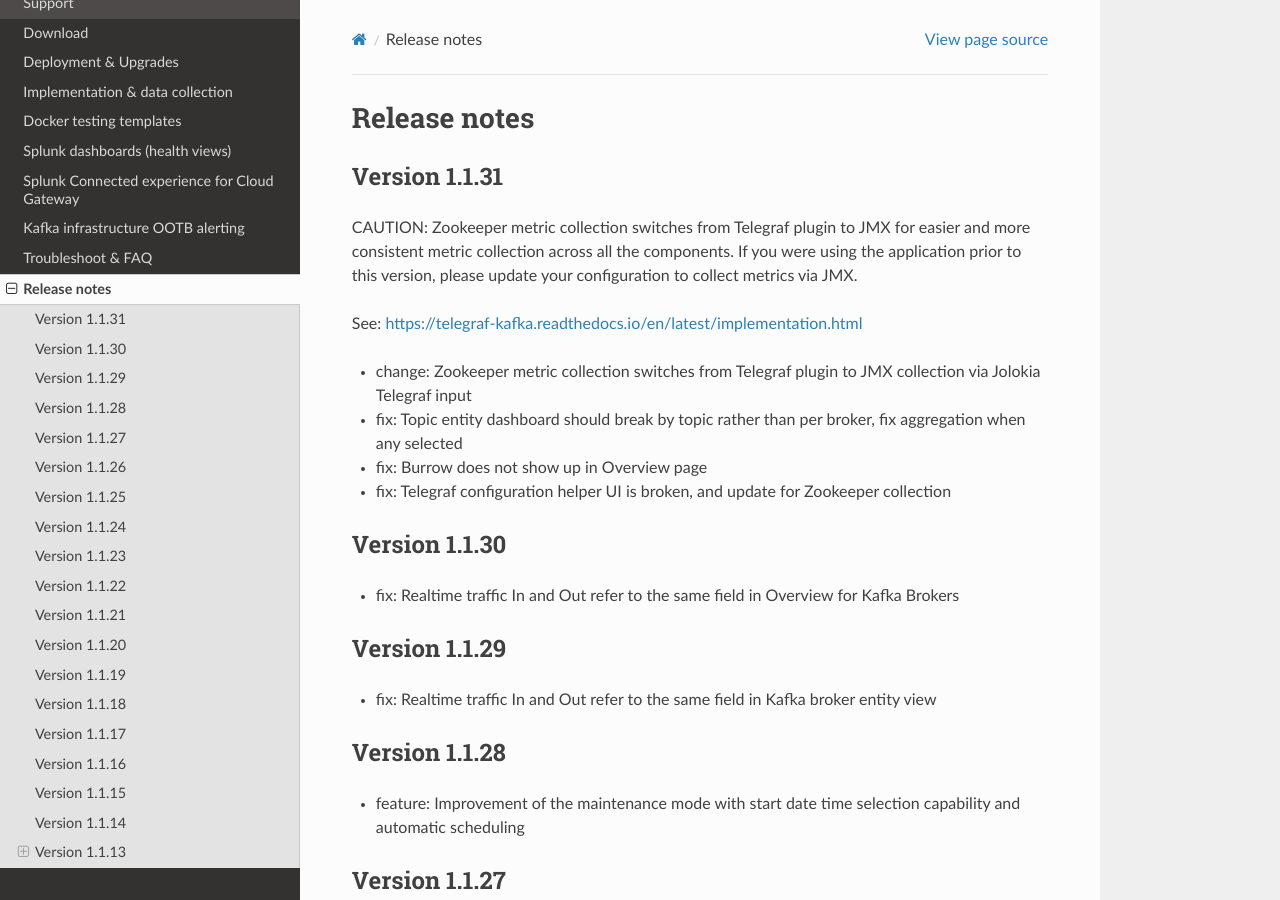
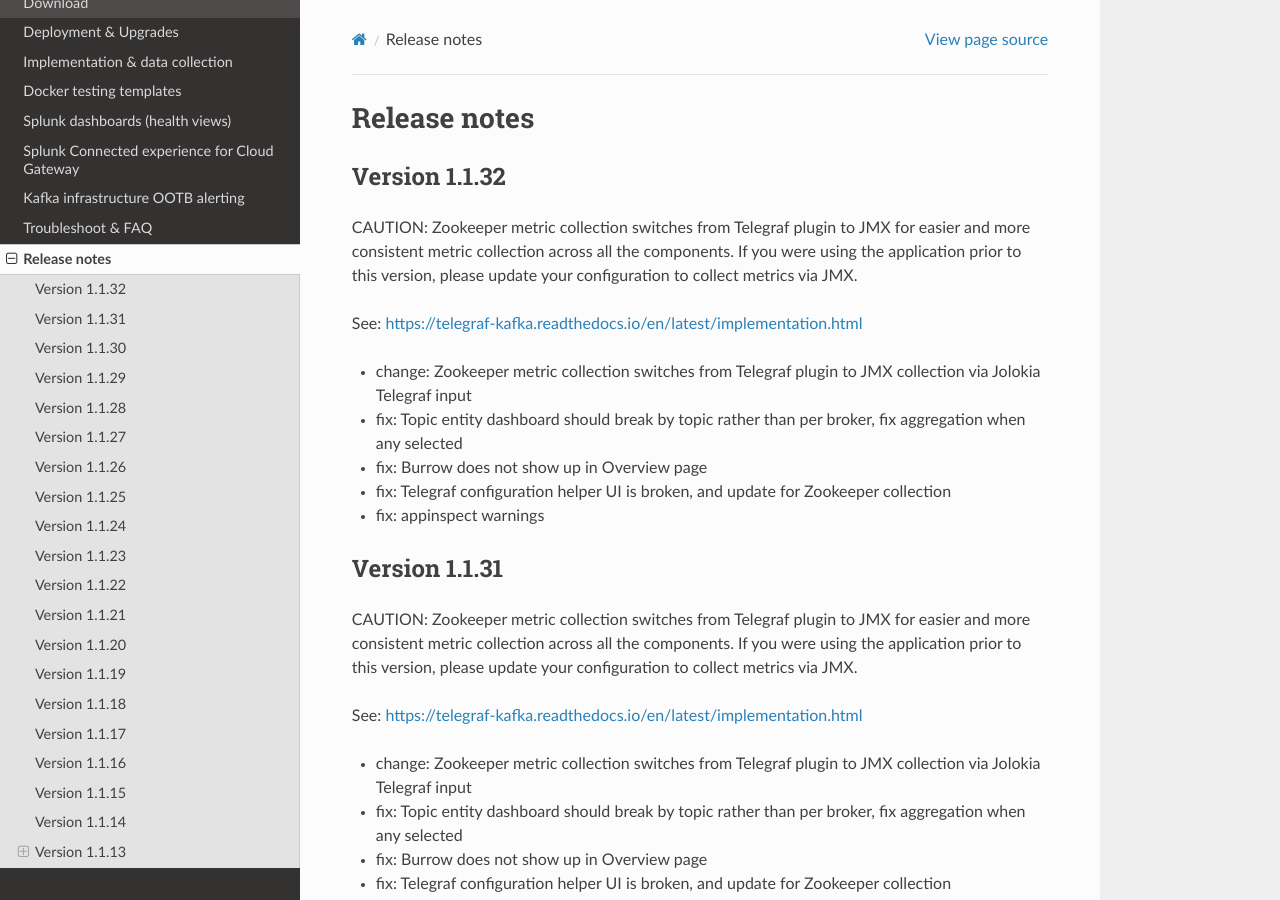
Before and after one commit to guilhemmarchand/telegraf-kafka, a Sphinx documentation site: the page built from docs/releasenotes.rst, in a window 1280 px wide and 900 px high. Built offline with Sphinx 7.4.7 and the Read the Docs theme 2.0.0, drawn with Linux system fonts in a browser that asks for light colours.

Commit message:
Version 1.1.32

```diff
--- a/docs/releasenotes.rst
+++ b/docs/releasenotes.rst
@@ -1,5 +1,20 @@
 Release notes
 #############
+
+==============
+Version 1.1.32
+==============
+
+CAUTION: Zookeeper metric collection switches from Telegraf plugin to JMX for easier and more consistent metric collection across all the components.
+If you were using the application prior to this version, please update your configuration to collect metrics via JMX.
+
+See: https://telegraf-kafka.readthedocs.io/en/latest/implementation.html
+
+- change: Zookeeper metric collection switches from Telegraf plugin to JMX collection via Jolokia Telegraf input
+- fix: Topic entity dashboard should break by topic rather than per broker, fix aggregation when any selected
+- fix: Burrow does not show up in Overview page
+- fix: Telegraf configuration helper UI is broken, and update for Zookeeper collection
+- fix: appinspect warnings
 
 ==============
 Version 1.1.31
```
Also changed, not shown: 14 other files.
